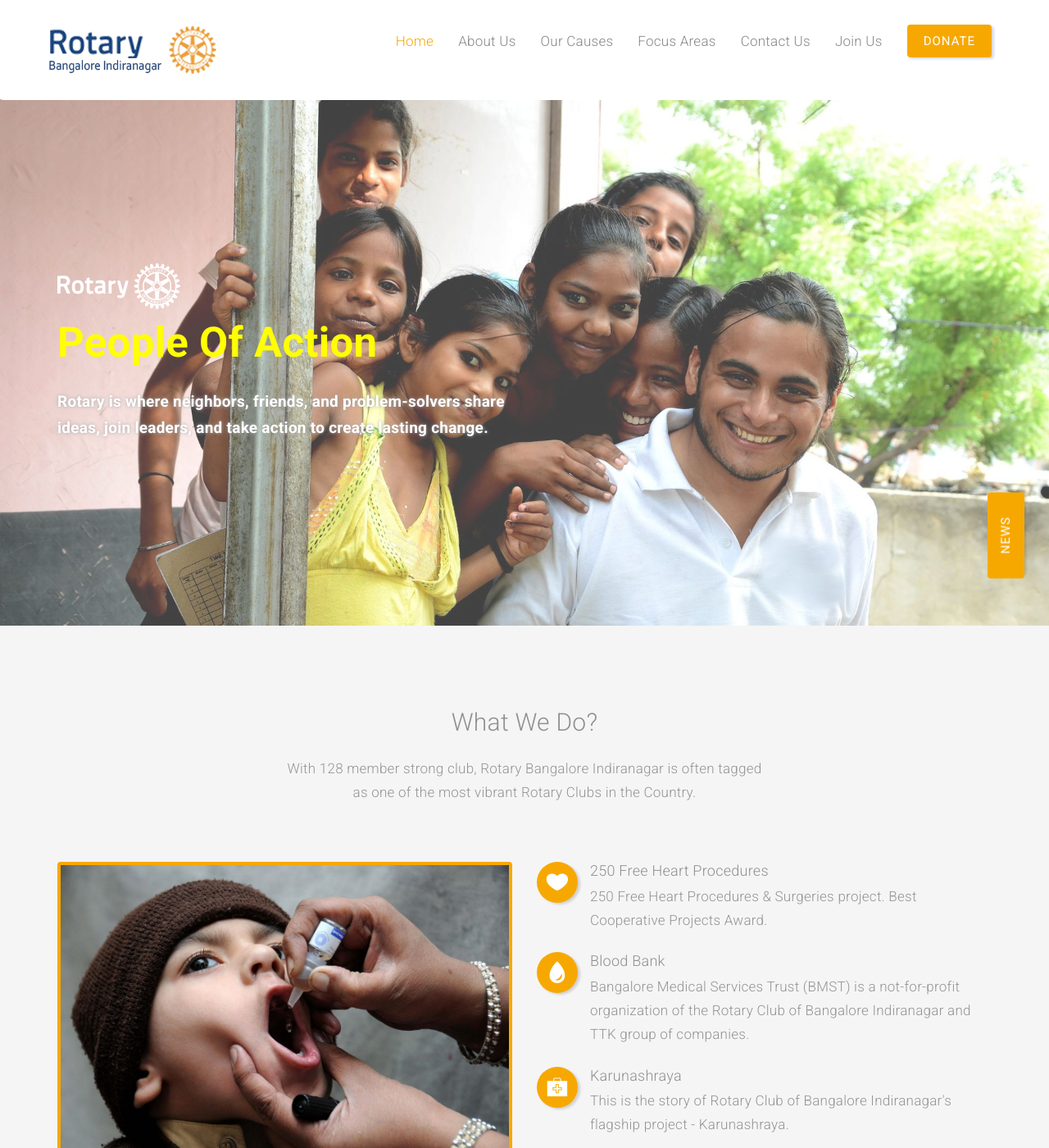
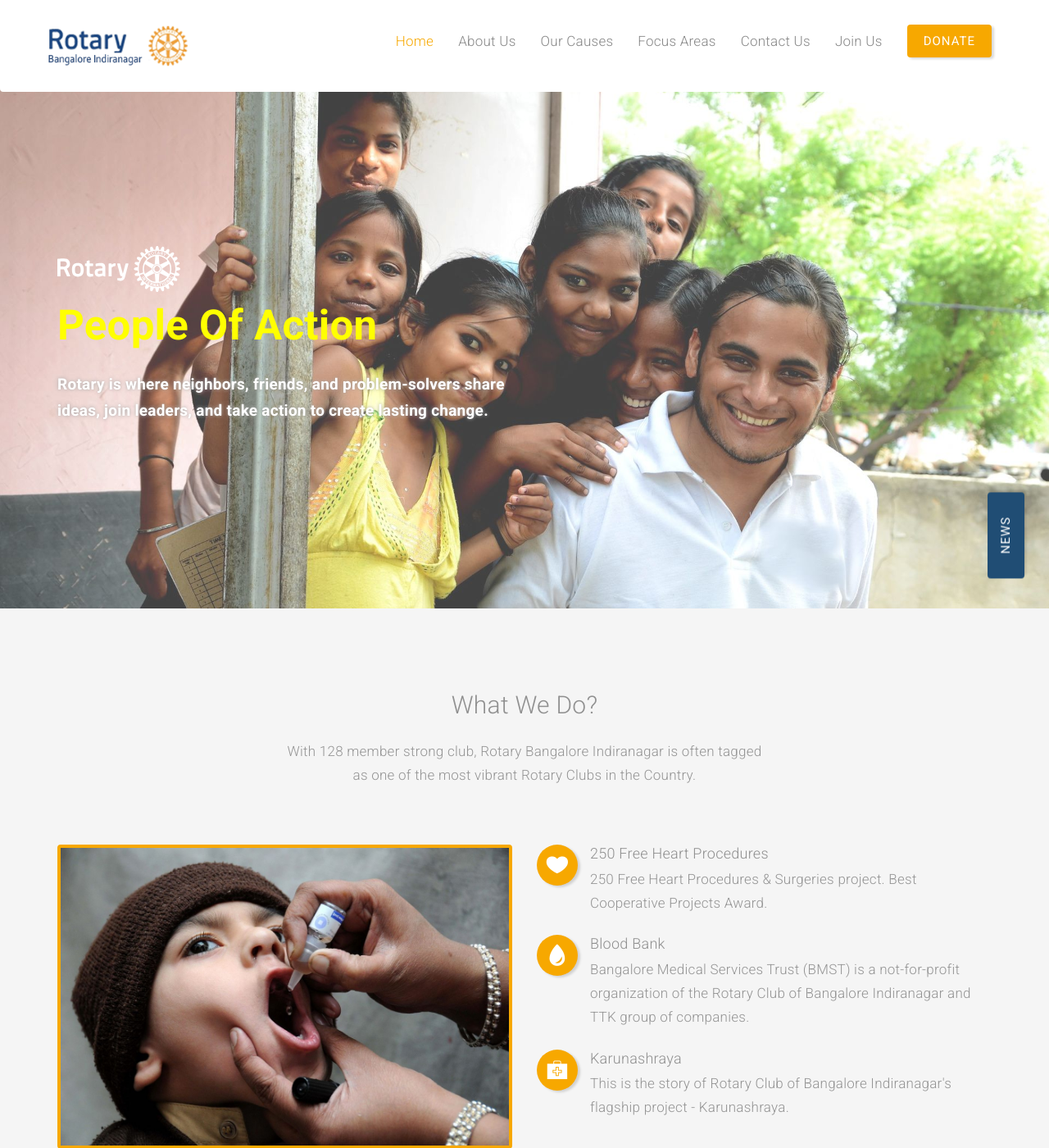
Before and after one commit to sharathdt/rtry, a Jekyll site: the page built from index.html, in a window 1280 px wide and 1400 px high. Shown: the whole window at 82% size. Built offline with Jekyll 4.4.1, drawn with Linux system fonts in a browser that asks for light colours; some web fonts are replaced.

Commit message:
minor fixes

```diff
--- a/_includes/header.html
+++ b/_includes/header.html
@@ -1,21 +1,3 @@
-    <button type="button" class="btn btn-primary slide-toggle">NEWS</button>
-        <hr>
-        <div class="boxed fade in">
-
-            <div class="box-inner" role="dialog">
-            <div class="news-head">News Bulletin</div>
-            <div class="news-body">
-            <p>
-            <li>Lorem ipsum dolor sit amet, consectetur adipisicing elit.</li>
-            <li>Lorem ipsum dolor sit amet, consectetur adipisicing elit.</li>
-            <li>Lorem ipsum dolor sit amet, consectetur adipisicing elit.</li>
-            <li>Lorem ipsum dolor sit amet, consectetur adipisicing elit.</li>
-            <li>Lorem ipsum dolor sit amet, consectetur adipisicing elit.</li>
-
-            </p>
-            </div>
-            </div>
-        </div>
 
 
 
@@ -30,7 +12,7 @@
                                     <i class="ion-ios-more-outline"></i>
                                 </button>
                                 <a class="navbar-brand" href="index.html">
-                                    <img src="{{site.baseurl}}/images/rotary-indiranagar-logo.png" alt="">         <!-- Replace with your logo -->
+                                    <img width="180" src="{{site.baseurl}}/images/rotary-indiranagar-logo.png" alt="{{site.data.data.information.title}}">         <!-- Replace with your logo -->
                                 </a>
                             </div>
                             <div class="collapse navbar-collapse navbar-right" id="navigation">
--- a/_layouts/default.html
+++ b/_layouts/default.html
@@ -12,6 +12,24 @@
         <div class="loader" style="background-image: url({{site.baseurl}}/images/rotary.gif); background-repeat: no-repeat;">
         </div>
     </div>
+    <button type="button" class="btn btn-info slide-toggle">NEWS</button>
+    <div class="boxed fade in">
+
+        <div class="box-inner" role="dialog">
+        <div class="news-head">News Bulletin</div>
+        <div class="news-body">
+        <p>
+        <li>Lorem ipsum dolor sit amet, consectetur adipisicing elit.</li>
+        <li>Lorem ipsum dolor sit amet, consectetur adipisicing elit.</li>
+        <li>Lorem ipsum dolor sit amet, consectetur adipisicing elit.</li>
+        <li>Lorem ipsum dolor sit amet, consectetur adipisicing elit.</li>
+        <li>Lorem ipsum dolor sit amet, consectetur adipisicing elit.</li>
+
+        </p>
+        </div>
+        </div>
+    </div>
+
  {% include header.html %}
 
    {{content}}
@@ -54,6 +72,7 @@
     });
 </script>
 
+
 </body>
 
 </html>
--- a/_sass/custom.scss
+++ b/_sass/custom.scss
@@ -125,10 +125,43 @@
 }
 
 .news-head {
-    background: #111;
+    background: $brand-color;
+    font-weight: bold;
     color: #fff;
     padding: 30px;
 }
 .news-body {
     padding: 30px;
 }
+
+
+#testimonials {
+    background: linear-gradient(111.50716195458574deg, rgba(247, 168, 0,1) 21.552083333333332%,rgba(246, 168, 0,1) 21.552083333333332%,rgba(207, 207, 85,1) 89.88541666666666%);
+}
+
+.slide-toggle {
+    position: fixed !important;
+    right: 0 !important;
+    top: 45% !important;
+    z-index: 1055;
+    -ms-transform: rotate(-90deg); /* IE 9 */
+    -webkit-transform: rotate(-90deg); /* Safari */
+    transform: rotate(-90deg);
+
+    @include media-query($on-palm) {
+        display: none;
+    }
+}
+
+.btn-info,
+.btn-info:hover{
+    background-color: #204d74;
+}
+
+.hero-3 {
+
+    @include media-query($on-palm) {
+        margin-top: 0;
+        padding-top: 150px;
+    }
+}
--- a/_sass/style.scss
+++ b/_sass/style.scss
@@ -1110,7 +1110,7 @@
     font-size: 22px;
     box-shadow: 3px 2px 3px rgba(0, 0, 0, 0.15);
     display: none;
-    z-index: 99999;
+    z-index: 1000;
 }
 
 /* Footer */
@@ -1175,17 +1175,3 @@
 @media only screen and (min-width: 460px){
 
 }
-
-#testimonials {
-    background: linear-gradient(111.50716195458574deg, rgba(247, 168, 0,1) 21.552083333333332%,rgba(246, 168, 0,1) 21.552083333333332%,rgba(207, 207, 85,1) 89.88541666666666%);
-}
-
-.slide-toggle {
-    position: fixed !important;
-    right: 0 !important;
-    top: 45% !important;
-    z-index: 1055;
-    -ms-transform: rotate(-90deg); /* IE 9 */
-    -webkit-transform: rotate(-90deg); /* Safari */
-    transform: rotate(-90deg);
-}
```
